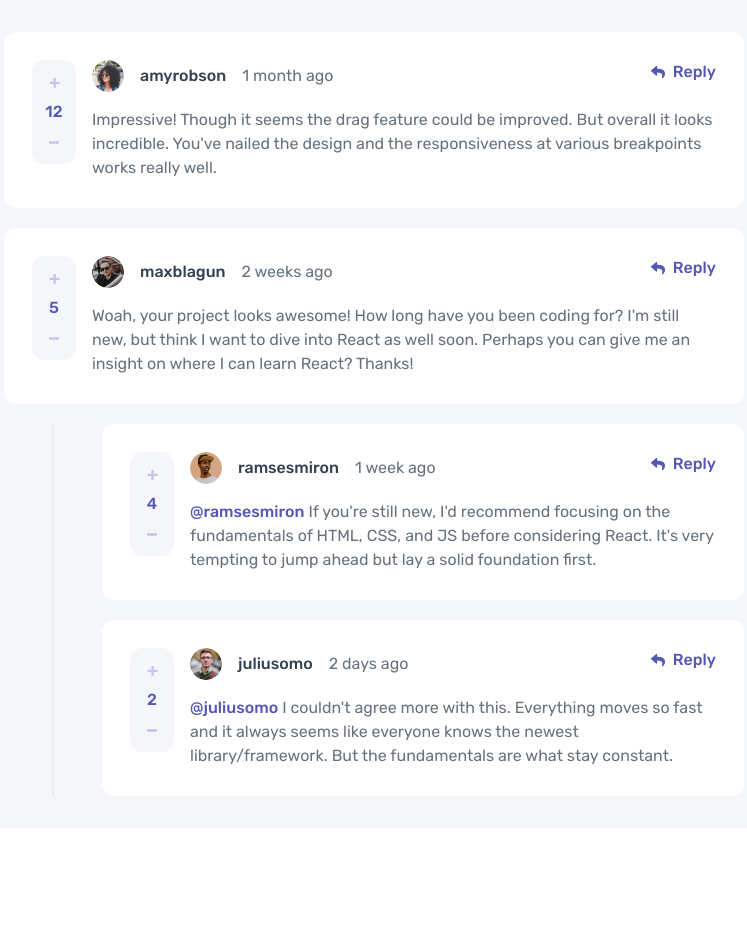
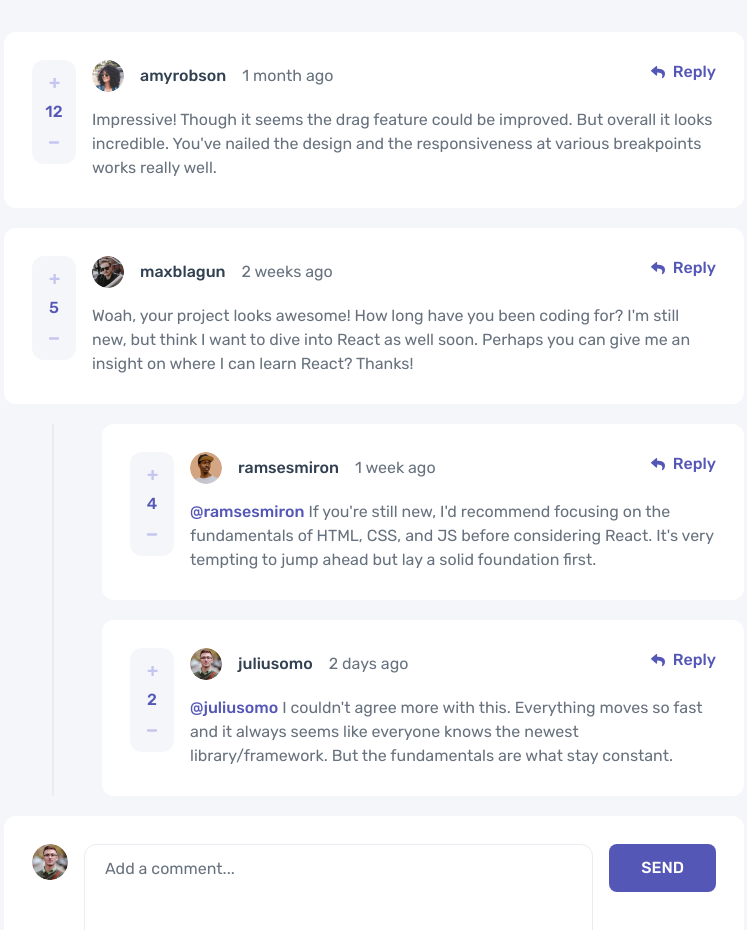
Before and after one commit to arieffadhlan/interactive-comments-section, a React (Vite) app: page / in a window 1280 px wide. Shown: the top 930 px of the page, without its empty margins (266-1013 px from the left). Before the commit the page ends 828 px from the top, so only its background shows below. Built offline with nearby package versions, Linux system fonts and the light colour scheme.

Commit message:
feat: add AddComment component

```diff
--- a/src/App.jsx
+++ b/src/App.jsx
@@ -1,4 +1,5 @@
 import { useEffect, useState } from 'react';
+import AddComment from './components/AddComment';
 import Comment from './components/Comment';
 
 export default function App() {
@@ -15,10 +16,11 @@ export default function App() {
     }, []);
 
     return (
-        <div className='min-h-screen flex flex-col justify-center items-center gap-5 py-8 bg-very-light-gray'>
+        <div className='antialiased min-h-screen flex flex-col justify-center items-center gap-5 py-8 bg-very-light-gray'>
             {comments.map((comment) => (
                 <Comment key={comment.id} comment={comment} />
             ))}
+            <AddComment />
         </div>
     );
 }
--- a/src/components/AddComment.jsx
+++ b/src/components/AddComment.jsx
@@ -1,5 +1,23 @@
 import React from 'react';
+import currentUser from '../assets/images/avatars/image-juliusomo.webp';
 
 export default function AddComment() {
-    return <div>AddComment</div>;
+    return (
+        <div className='flex gap-4 p-7 w-[90%] md:w-[740px] rounded-xl bg-white'>
+            <img
+                src={currentUser}
+                alt='juliusomo'
+                className='w-9 h-9 rounded-full'
+            />
+            <textarea
+                placeholder='Add a comment...'
+                className=' placeholder:text-grayish-blue resize-none w-full h-[100px] py-3 px-5 rounded-xl border border-solid border-light-gray text-grayish-blue transition delay-50 ease-in focus:outline-none focus:border-grayish-blue'
+            />
+            <div>
+                <button className='py-3 px-8 rounded-lg border-0 bg-moderate-blue uppercase font-medium text-white transition delay-50 hover:opacity-90 active:opacity-80'>
+                    Send
+                </button>
+            </div>
+        </div>
+    );
 }
--- a/tailwind.config.cjs
+++ b/tailwind.config.cjs
@@ -3,16 +3,6 @@ module.exports = {
     content: ['./src/**/*.{js,jsx}'],
     theme: {
         extend: {
-            backgroundImage: {
-                amyrobson:
-                    "url('./src/assets/images/avatars/image-amyrobson.png')",
-                juliusomo:
-                    "url('./src/assets/images/avatars/image-juliusomo.png')",
-                maxblagun:
-                    "url('./src/assets/images/avatars/image-maxblagun.png')",
-                ramsesmiron:
-                    "url('./src/assets/images/avatars/image-ramsesmiron.png')",
-            },
             colors: {
                 'moderate-blue': 'hsl(238, 40%, 52%)',
                 'soft-red': 'hsl(358, 79%, 66%)',
```
